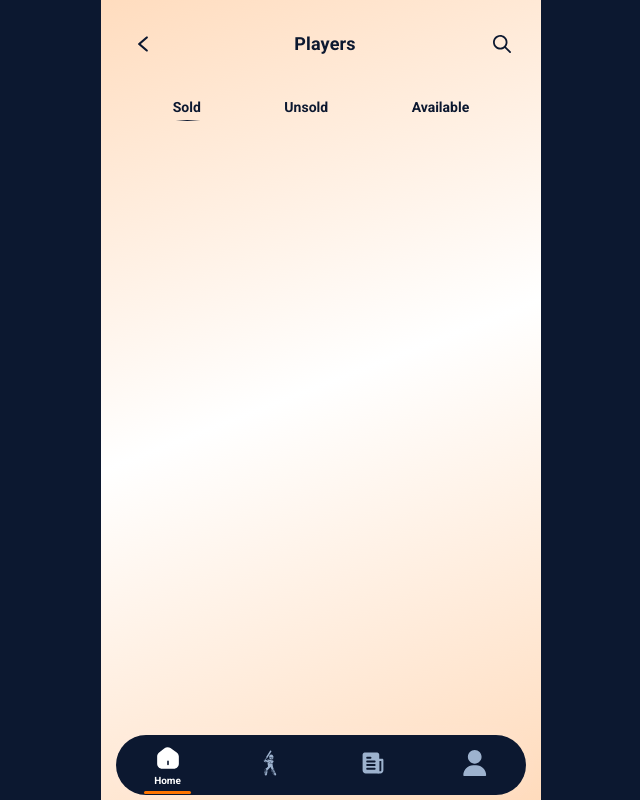
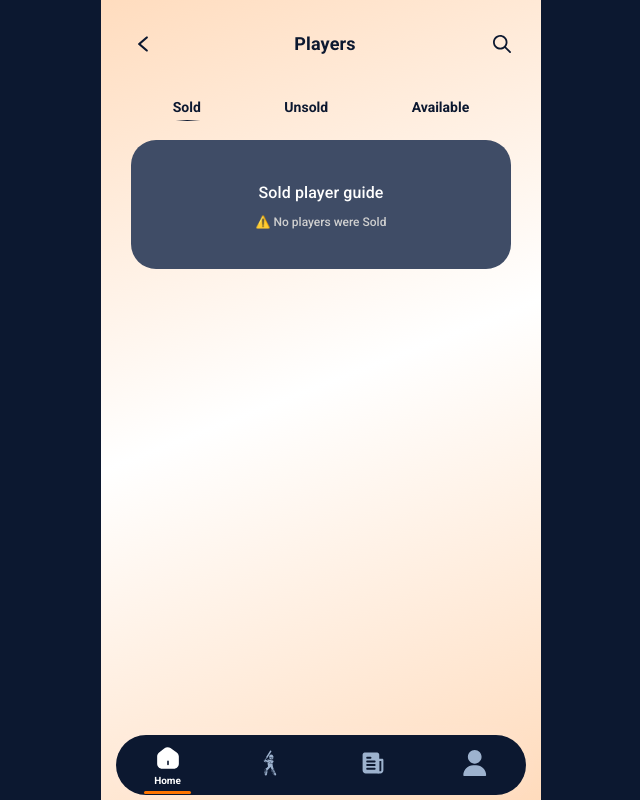
Before and after one commit to ats-infotech/CricketScore, a Next.js app: page /auction-players/1 in a window 1280 px wide. Shown: the whole page, without its empty margins (319-959 px from the left). Built offline with nearby package versions, Linux system fonts and the light colour scheme.

Commit message:
Auction changes and fixes

```diff
--- a/src/pages/Auction/AuctionPlayers/AuctionPlayers.css
+++ b/src/pages/Auction/AuctionPlayers/AuctionPlayers.css
@@ -1,5 +1,5 @@
 .auction-players-page {
-    padding: 30px 30px;
+    padding: 30px 30px 0px;
 }
 
 .auction-header-main {
@@ -29,48 +29,14 @@
     padding: 0px 0 30px;
 }
 
-/* ======= auction player card ====== */
-.auction_player_card {
-    background-color: var(--primary-color);
-    width: 100%;
-    border-radius: 15px;
-    padding: 16px 20px;
+.auctioned_players_data {
     display: flex;
-    align-items: center;
-    gap: 25px;
+    flex-direction: column;
+    gap: 20px;
+    overflow-y: auto;
+    scrollbar-color: transparent transparent;
+    -ms-overflow-style: none;
+    scrollbar-width: none;
+    scroll-behavior: smooth;
+    height: calc(100vh - 210px);
 }
-
-.plyer_img {
-    width: 60px;
-    height: 60px;
-    border-radius: 100%;
-}
-
-.auction_player_details .player_name,
-.auction_player_details .team_name  {
-    font-size: var(--normal);
-    font-weight: 500;
-    color: var(--text-white);
-}
-.auction_player_details .coins  {
-    font-size: var(--small);
-    font-weight: 500;
-    color: var(--text-white);
-    display: flex;
-    align-items: center;
-    gap: 6px;
-}
-
-.auction_player_details .coins svg {
-    width: 16px;
-    height: 16px;
-}
-
-.player_avatar{
-    height: 60px;
-    width: 60px;
-    border-radius: 50%;
-    display: flex;
-    justify-content: center;
-    align-items: center;
-}
--- a/src/pages/Auction/AuctionPlayers/AuctionPlayers.jsx
+++ b/src/pages/Auction/AuctionPlayers/AuctionPlayers.jsx
@@ -1,12 +1,11 @@
 'use client'
 import SvgIcon from "@/assets/icons/SvgIcon"
-import { debounce } from "@/components/common/commomFunction"
+import { debounce, formatNumberShort } from "@/components/common/commomFunction"
 import CustomeBack from "@/components/common/commonUi/CustomeBack"
 import CustomeTabs from "@/components/common/commonUi/CustomeTabs"
 import SearchInput from "@/components/common/commonUi/SearchInput/SearchInput"
 import CloseRoundedIcon from '@mui/icons-material/CloseRounded'
 import { Box, Typography } from "@mui/material"
-import Image from "next/image"
 import { useParams } from "next/navigation"
 import { useCallback, useEffect, useState } from "react"
 import './AuctionPlayers.css'
@@ -14,37 +13,14 @@ import { useSelector } from "react-redux"
 import { teamsState } from "@/redux/slices/teamSlice"
 import { playersState } from "@/redux/slices/playersSlice"
 import { auctionState } from "@/redux/slices/auctionSlice"
-import { tournamentState } from "@/redux/slices/tournamentSlice"
-import Avtar from "@/components/common/commonUi/Avtar/Avtar"
+import PlayerCard from "@/components/common/commonUi/PlayerCard/PlayerCard"
+import CustomeMessageBox from "@/components/common/commonUi/CustomeMessageBox"
 
 const tournamentTabs = [
     { label: 'Sold', value: 0 },
     { label: 'Unsold', value: 1 },
     { label: 'Available', value: 2 }
 ]
-
-const AuctionplayerCard = ({ name, price, team, letter, bgColor, image }) => {
-    return (
-        <Box className='auction_player_card'>
-            <Box className='plyer_img'>
-                {image ? <Image src={require('../../../assets/img/profiledummy.png')} alt='auction' unoptimized />
-                    :
-                    <Box className='player_avatar' sx={{backgroundColor: bgColor}}>
-                        <Typography variant="body2">{letter}</Typography>
-                    </Box>
-                }
-            </Box>
-            <Box className='auction_player_details'>
-                <Typography variant="h6" className="player_name">{name}</Typography>
-                <Typography variant="h6" className="coins">
-                    <SvgIcon id='gold-coin' />
-                    <span>{price}</span>
-                </Typography>
-                <Typography variant="h6" className="team_name">{team}</Typography>
-            </Box>
-        </Box>
-    )
-}
 
 const AuctionPlayersPage = () => {
     const { auctionId } = useParams()
@@ -55,23 +31,20 @@ const AuctionPlayersPage = () => {
     const [teamData, setTeamData] = useState([])
     const [playerData, setPlayerData] = useState([])
     const [auctionData, setAuctionData] = useState({})
-    const [tournamentData, setTournamentData] = useState({})
     const [currentTabPlayers, setCurrentTabPlayers] = useState([])
+
     const team_data = useSelector(teamsState)
     const player_data = useSelector(playersState)
     const auction_data = useSelector(auctionState)
-    const tournament_data = useSelector(tournamentState)
 
     useEffect(() => {
         let currentAuction = auction_data?.data?.find((items) => items?.id === auctionId)
-        let currentTournament = tournament_data?.data?.find((items) => items?.id === currentAuction?.tournamentId)
         let currentTournamentTeam = team_data?.data?.filter((items) => items?.tournamentId === currentAuction?.tournamentId)
         let currentTournamentPlayer = player_data?.data?.filter((items) => items?.tournamentId === currentAuction?.tournamentId)
         setAuctionData(currentAuction)
-        setTournamentData(currentTournament)
         setTeamData(currentTournamentTeam)
         setPlayerData(currentTournamentPlayer)
-    }, [auction_data, tournament_data, player_data, team_data])
+    }, [auction_data, player_data, team_data])
 
     useEffect(() => {
         switch (activeTab) {
@@ -125,7 +98,8 @@ const AuctionPlayersPage = () => {
     const fetchSearchResults = (query) => {
         setSearchResults(query)
     }
-    const debouncedSearch = useCallback(debounce(fetchSearchResults, 500), []);
+
+    const debouncedSearch = useCallback(debounce(fetchSearchResults, 500), [])
 
     const handleOnSearch = (event) => {
         let value = event.target.value
@@ -138,6 +112,16 @@ const AuctionPlayersPage = () => {
         setSearchResults('')
     }
 
+    // Filter players by search text
+    const filteredPlayers = currentTabPlayers.filter((items) => {
+        const player = playerData.find((item) =>
+            item?.id === items?.soldPlayer || item?.id === items?.unsoldPlayer || item?.id === items?.id
+        );
+        if (!player) return false;
+        const playerName = player?.playerName?.toLowerCase() || '';
+        return playerName.includes(searchResults.toLowerCase());
+    });
+
     return (
         <Box className='auction-players-page'>
             <Box className='auction-header-main'>
@@ -149,23 +133,59 @@ const AuctionPlayersPage = () => {
                     <SvgIcon id={showSearchBar ? 'close' : 'search'} className='auction_icon' onClick={handleSearchBarShow} />
                 }
             </Box>
-            {showSearchBar && <Box className='auction_search_box_main' >
-                <SearchInput value={searchValue} onChange={(e) => handleOnSearch(e)} onClear={clearSearchValue} />
-            </Box>}
+
+            {showSearchBar && (
+                <Box className='auction_search_box_main'>
+                    <SearchInput value={searchValue} placeholder="Search Player" onChange={(e) => handleOnSearch(e)} onClear={clearSearchValue} />
+                </Box>
+            )}
+
             <CustomeTabs data={tournamentTabs || []} onClick={handleTabClick} activeTab={activeTab} />
+
+            <Box className="auctioned_players_data">
                 {
-                currentTabPlayers.length > 0 && currentTabPlayers.map((items, i) => {
-                    const player = playerData.find((item) => item?.id === items?.soldPlayer|| item?.id === items?.unsoldPlayer || item?.id === items?.id)
+                    filteredPlayers.length > 0 ?
+                        filteredPlayers.map((items, i) => {
+                            const player = playerData.find((item) =>
+                                item?.id === items?.soldPlayer || item?.id === items?.unsoldPlayer || item?.id === items?.id
+                            )
                             const team = teamData.find((item) => item?.id === items?.teamId)
+                            const playerAmount = formatNumberShort(items?.bidPrice)
+
+                            const data = {
+                                playerName: player?.playerName,
+                                playerImage: player?.playerImage,
+                                playerColor: player?.playerColor || '',
+                                letter: player?.letter || '',
+                                teamName: team?.team_name,
+                                playerAmount: playerAmount
+                            }
 
                             return (
                                 <Box key={i}>
-                            <AuctionplayerCard letter={player?.letter || ''} bgColor={player?.playerColor || ''} image={player?.playerImage || ''} name={player?.playerName} price={items?.bidPrice} team={team?.team_name} />
+                                    <PlayerCard data={data} isUser={true} isMVP={activeTab === 0} />
                                 </Box>
                             )
                         })
+                        :
+                        <CustomeMessageBox
+                            title={
+                                searchResults
+                                    ? 'No Results Found'
+                                    : activeTab === 0
+                                        ? 'Sold player guide'
+                                        : activeTab === 1
+                                            ? 'Unsold players guide'
+                                            : 'Available player guide'
                             }
-            {/* <AuctionplayerCard /> */}
+                            describe={
+                                searchResults
+                                    ? '⚠️ No players match your search.'
+                                    : `⚠️ No players were ${activeTab === 0 ? 'Sold' : activeTab === 1 ? 'Unsold' : 'Available'}`
+                            }
+                        />
+                }
+            </Box>
         </Box>
     )
 }
--- a/src/pages/Tournament/TeamPage/TeamPage.jsx
+++ b/src/pages/Tournament/TeamPage/TeamPage.jsx
@@ -64,10 +64,10 @@ const CommonTeamSection = React.memo(({ teamData, onClick, title, boolean = fals
                                         <SvgIcon id={'location'} />
                                         <span>{item?.location}</span>
                                     </Typography>
-                                    {
+                                    {/* {
                                         title === 'View Players' &&
-                                        <Box className='team_background_effect' ></Box>
-                                    }
+                                    } */}
+                                    <Box className='team_background_effect' ></Box>
                                 </Box>
                             </Box>
                             <Box>
```
Also changed, not shown: src/pages/Tournament/TeamPage/TeamPage.css (+4 -4 lines). Lines whose indentation alone changed are shown as unchanged.
